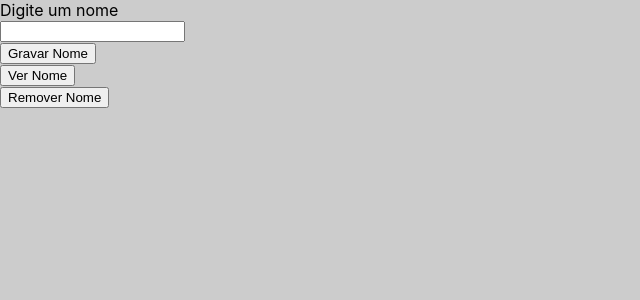
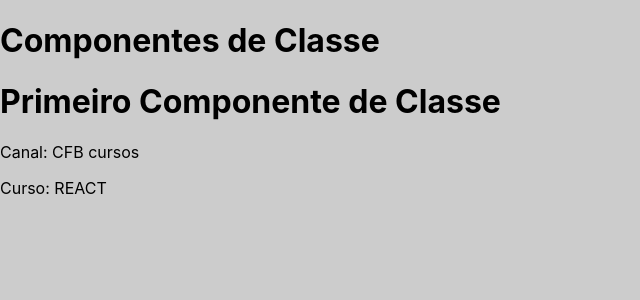
Before and after one commit to CaioPradoDeSouza/Aulas-React, a React (Create React App) app in the folder curso-react/: page / in a window 1280 px wide. Shown: the top 300 px of the page, without its empty margins (0-640 px from the left). Built offline with nearby package versions, Linux system fonts and the light colour scheme.

Commit message:
Feat: update created class components

```diff
--- a/curso-react/src/App.js
+++ b/curso-react/src/App.js
@@ -1,30 +1,14 @@
-import React,{useState} from 'react';
-
+import React from 'react';
+import Classe from './componentes/Classe.js';
 
 
 export default function App() {
 
-  const [nome, setNome] = useState();
-
-  const armazenar=(chave,valor)=>{
-    localStorage.setItem(chave,valor);
-  }
-
-  const consultar=(chave)=>{
-    alert(localStorage.getItem(chave));
-  }
-
-  const apagar=(chave)=>{
-    localStorage.removeItem(chave);
-  }
 
   return (
     <>
-        <label>Digite um nome</label><br/>
-        <input type="text" value={nome} onChange={(e)=>setNome(e.target.value)}/><br/>
-        <button onClick={()=>armazenar('ls_nome',nome)} >Gravar Nome</button><br/>
-        <button onClick={()=>consultar('ls_nome')} >Ver Nome</button><br/>
-        <button onClick={()=>apagar('ls_nome')} >Remover Nome</button>
+        <h1>Componentes de Classe</h1>
+        <Classe canal="CFB cursos" curso="REACT"/>
     </>
   );
 }
--- /dev/null
+++ b/curso-react/src/componentes/Classe.js
@@ -0,0 +1,20 @@
+import React from "react";
+
+
+class Classe extends React.Component{
+    constructor(props){
+        super(props);
+    }
+    render(){
+        return(
+            <div>
+                <h1>Primeiro Componente de Classe</h1>
+                <p>Canal: {this.props.canal}</p>
+                <p>Curso: {this.props.curso}</p>
+            </div>
+        )
+
+    }
+}
+
+export default Classe;
```
Also changed, not shown: curso-react/src/componentes/Caixa.js (deleted, +0 -13 lines), curso-react/src/componentes/Canal.js (deleted, +0 -9 lines).
